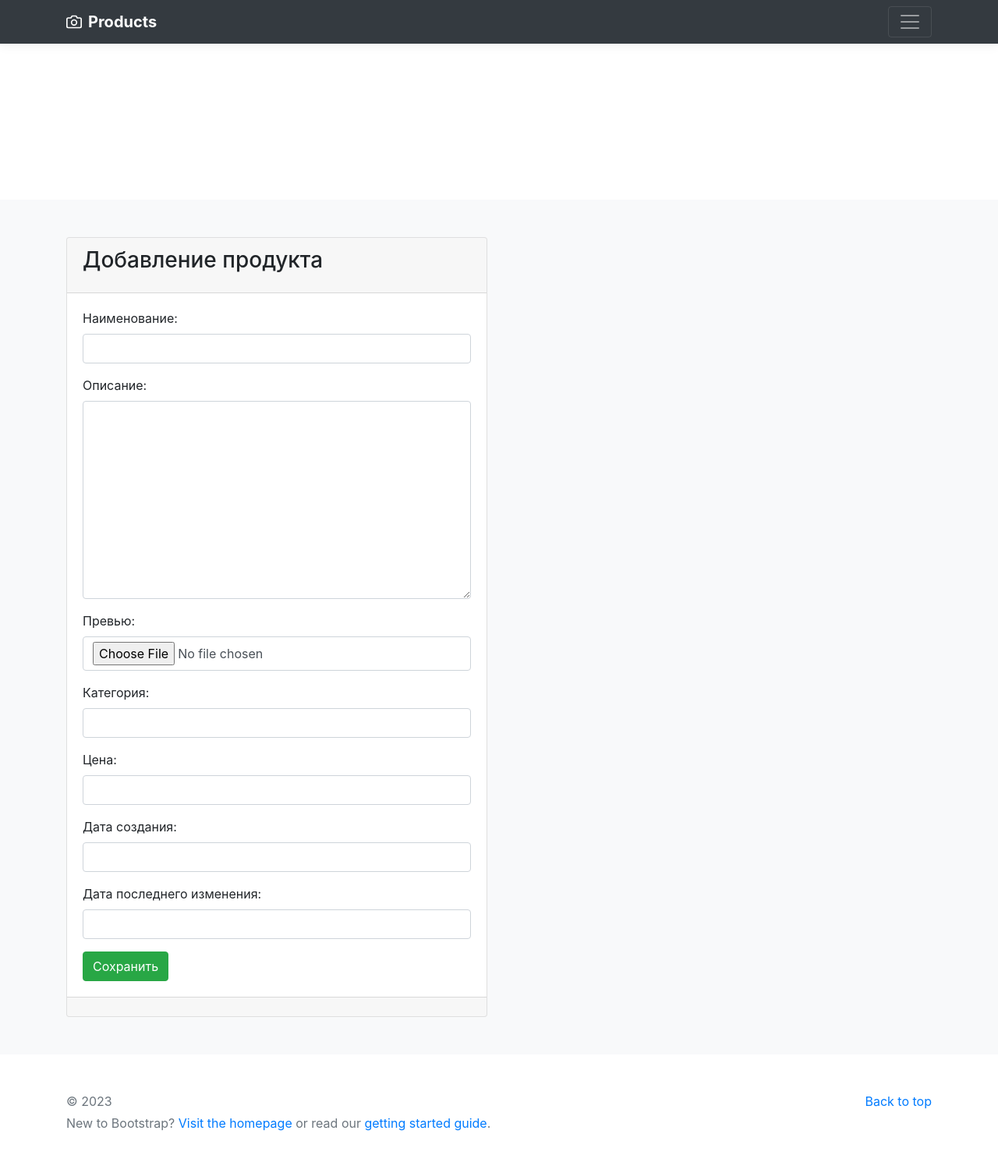
After one commit to dsgurieva/djangoProject, a Django app: page /create/ in a window 1280 px wide. The commit adds this page. Shown: the whole page at 78% size. Run offline with Django 4.2, Linux system fonts and the light colour scheme; some libraries are stand-ins or nearby versions.

Commit message:
new commit

```diff
--- /dev/null
+++ b/catalog/forms.py
@@ -0,0 +1,26 @@
+from django import forms
+from catalog.models import Product
+from django.core.exceptions import ValidationError
+
+
+class ProductForm(forms.ModelForm):
+    class Meta:
+        model = Product
+        fields = '__all__'
+
+
+    def __init__(self, *args, **kwargs):
+        super().__init__(*args, **kwargs)
+        for field_name, field in self.fields.items():
+            field.widget.attrs['class'] = 'form-control'
+
+
+    def clean(self):
+        cleaned_data = super().clean()
+        name = cleaned_data.get('name')
+        description = cleaned_data.get('description')
+        forbidden_words = ['казино', 'криптовалюта', 'крипта', 'биржа', 'дешево', 'бесплатно', 'обман', 'полиция', 'радар']
+
+        for word in forbidden_words:
+            if word in name.lower() or word in description.lower():
+                raise ValidationError(f"Слово '{word}' недопустимо в названии или описании.")
--- a/catalog/models.py
+++ b/catalog/models.py
@@ -34,3 +34,19 @@ class Category(models.Model):
         verbose_name = 'категория'
         verbose_name_plural = 'категории'
         ordering = ('name',)
+
+
+class Version(models.Model):
+    product = models.ForeignKey(Product, on_delete=models.CASCADE)
+    number_version = models.CharField(max_length=50, verbose_name='номер версии')
+    name_version = models.CharField(max_length=100, verbose_name='название версии')
+    is_active = models.BooleanField(default=False, verbose_name='признак текущей версии')
+
+
+    def __str__(self):
+        return f'{ self.number_version} {self.name_version}'
+
+
+    class Meta:
+        verbose_name = 'версия'
+        verbose_name_plural = 'версии'
--- a/catalog/templates/main/home.html
+++ b/catalog/templates/main/home.html
@@ -3,6 +3,9 @@
 {% load my_tags %}
 
 {% block content %}
+    <div class="col-12 mb-5">
+        <a class="btn btn-outline-primary" href="{% url 'catalog:create_product' %}">Добавить продукт</a>
+    </div>
     <div class="row">
         {% for object in object_list %}
             <div class="col-md-4">
@@ -14,7 +17,7 @@
                         <div class="d-flex justify-content-between align-items-center">
                             <div class="btn-group">
                                 <button type="button" class="btn btn-sm btn-outline-secondary">View</button>
-                            <button type="button" class="btn btn-sm btn-outline-secondary">Edit</button>
+                                <a  type="button" class="btn btn-sm btn-outline-secondary">Edit</a>
                             </div>
                         </div>
                     </div>
@@ -23,5 +26,4 @@
         {% endfor %}
     </div>
 
-
 {% endblock %}
--- /dev/null
+++ b/catalog/templates/main/product_form.html
@@ -0,0 +1,22 @@
+{% extends 'main/base.html' %}
+
+{% block content %}
+    <div class="col-6">
+        <div class="card">
+            <div class="card-header">
+                <h3 class="card-title">
+                    Добавление продукта
+                </h3>
+            </div>
+            <div class="card-body">
+                <form method="post">
+                    {% csrf_token %}
+                    {{ form.as_p }}
+                    <button type="submit" class="btn btn-success">Сохранить</button>
+                </form>
+            </div>
+            <div class="card-footer"></div>
+        </div>
+    </div>
+
+{% endblock %}
--- a/catalog/urls.py
+++ b/catalog/urls.py
@@ -1,11 +1,12 @@
 from django.urls import path
 
 from catalog.apps import CatalogConfig
-from catalog.views import CatalogListView, ContactsFormView
+from catalog.views import CatalogListView, ContactsFormView, ProductCreateView
 
 app_name = CatalogConfig.name
 
 urlpatterns = [
     path('', CatalogListView.as_view(), name='home'),
-    path('contacts/', ContactsFormView.as_view(), name='contacts')
+    path('contacts/', ContactsFormView.as_view(), name='contacts'),
+    path('create/', ProductCreateView.as_view(), name='create_product'),
 ]
--- a/catalog/views.py
+++ b/catalog/views.py
@@ -1,7 +1,9 @@
 from django.urls import reverse_lazy
-from django.views.generic import ListView, FormView
+from django.views.generic import ListView, FormView, CreateView
 from django import forms
 from catalog.models import Product
+from catalog.forms import ProductForm
+
 
 class CatalogListView(ListView):
     model = Product
@@ -20,3 +22,10 @@ class ContactsFormView(FormView):
 
     def form_valid(self, form):
         return super().form_valid(form)
+
+
+class ProductCreateView(CreateView):
+    model = Product
+    form_class = ProductForm
+    template_name = 'main/product_form.html'
+    success_url = reverse_lazy('catalog:home')
--- a/djangoProject/settings.py
+++ b/djangoProject/settings.py
@@ -82,7 +82,7 @@ DATABASES = {
         'ENGINE': 'django.db.backends.postgresql',
         'NAME': 'djangoProject',
         'USER': 'postgres',
-        'PASSWORD': '12345'
+        'PASSWORD': '12345',
     }
 }
 
```
Lines whose indentation alone changed are shown as unchanged.
